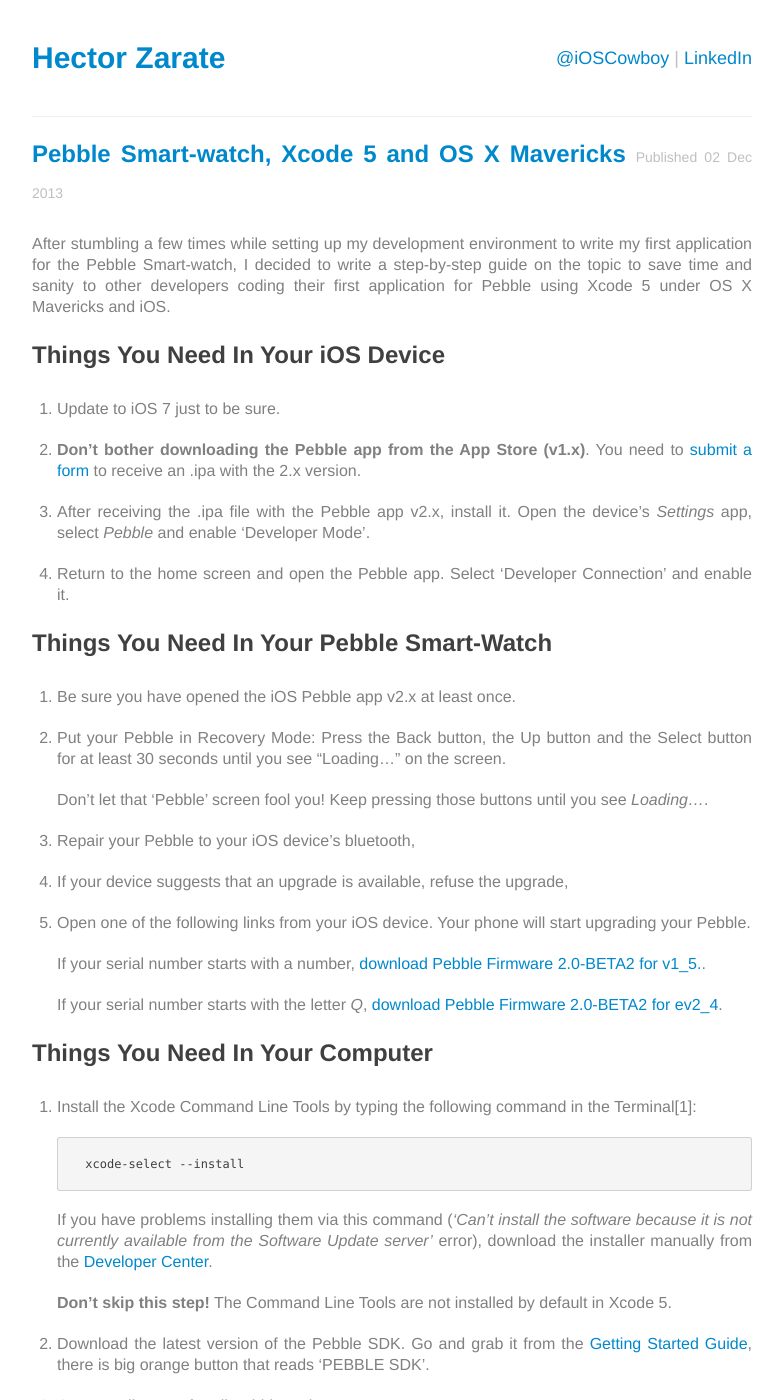
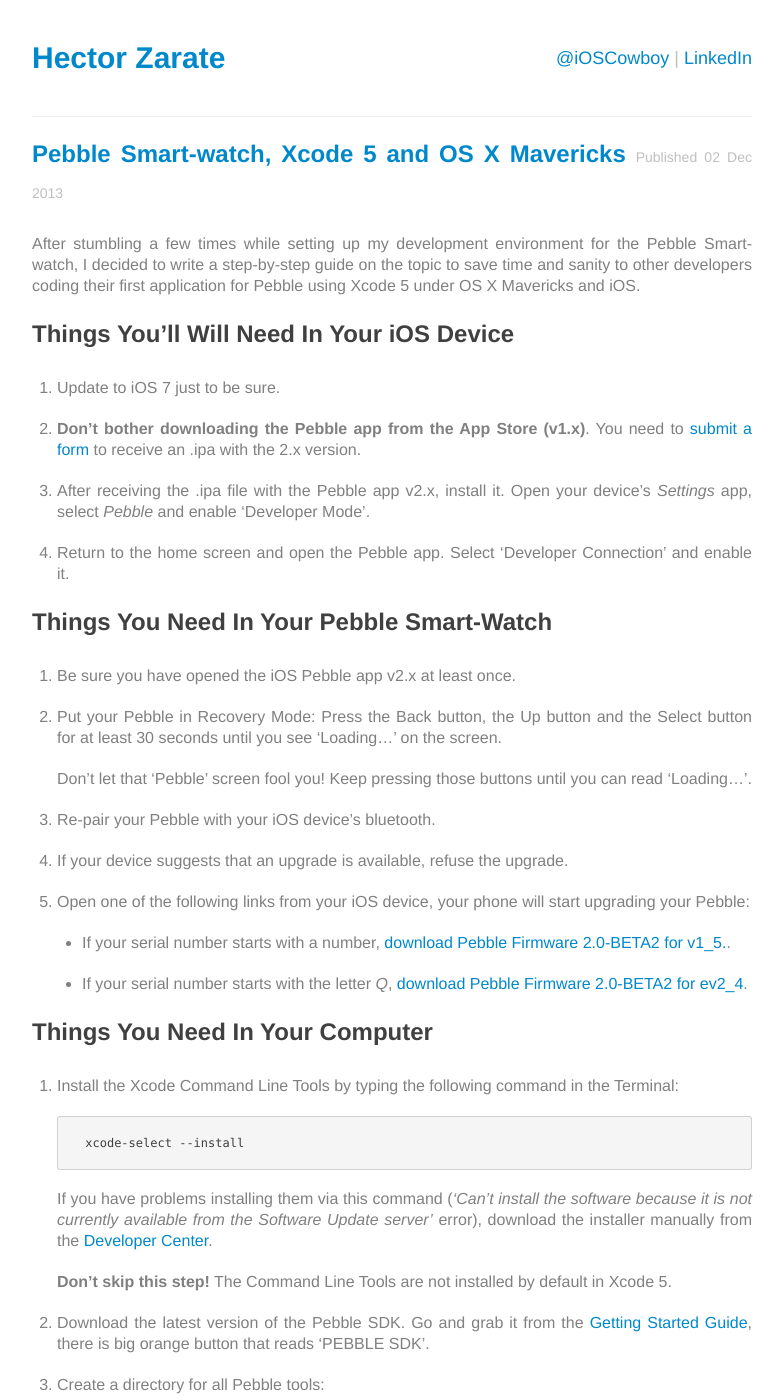
Before and after one commit to ChocoChipset/iOSCowboy.github.io, a Jekyll site: the page built from _posts/2013-12-02-pebble-mavericks-and-xcode-5.md, in a window 1280 px wide and 1400 px high. Shown: the whole window, without its empty margins (248-1031 px from the left). Built offline with Jekyll 4.4.1, drawn with Linux system fonts in a browser that asks for light colours; Markdown is read by kramdown in place of the engine named in the settings; some of the changed text lies outside the part shown.

Commit message:
Some grammar in post about Pebble

````diff
--- a/_posts/2013-12-02-pebble-mavericks-and-xcode-5.md
+++ b/_posts/2013-12-02-pebble-mavericks-and-xcode-5.md
@@ -3,16 +3,16 @@
 title: Pebble Smart-watch, Xcode 5 and OS X Mavericks
 ---
 
-After stumbling a few times while setting up my development environment to write my first application for the Pebble Smart-watch, I decided to write a step-by-step guide on the topic to save time and sanity to other developers coding their first application for Pebble using Xcode 5 under OS X Mavericks and iOS.
+After stumbling a few times while setting up my development environment  for the Pebble Smart-watch, I decided to write a step-by-step guide on the topic to save time and sanity to other developers coding their first application for Pebble using Xcode 5 under OS X Mavericks and iOS.
 
-## Things You Need In Your iOS Device
+## Things You'll Will Need In Your iOS Device
 
 0. Update to iOS 7 just to be sure.
 
 1. **Don't bother downloading the Pebble app from the App Store (v1.x)**. You need to [submit a form](https://docs.google.com/a/pulse-dev.net/forms/d/14r3MHPsdH5ha-BCkfuquQuAKuQSEJLmxm--XXpBA8mg/viewform) to receive an .ipa with the 2.x version.
 
 2. After receiving the .ipa file with the Pebble app v2.x, install it.
-	Open the device's *Settings* app, select *Pebble* and enable 'Developer Mode'.
+	Open your device's *Settings* app, select *Pebble* and enable 'Developer Mode'.
 
 3. Return to the home screen and open the Pebble app.
 	Select 'Developer Connection' and enable it.
@@ -21,23 +21,23 @@
 
 0. Be sure you have opened the iOS Pebble app v2.x at least once.
 
-1. Put your Pebble in Recovery Mode: Press the Back button, the Up button and the Select button for at least 30 seconds until you see “Loading…” on the screen.
+1. Put your Pebble in Recovery Mode: Press the Back button, the Up button and the Select button for at least 30 seconds until you see 'Loading…' on the screen.
 
-	Don't let that 'Pebble' screen fool you! Keep pressing those buttons until you see *Loading...*.
+	Don't let that 'Pebble' screen fool you! Keep pressing those buttons until you can read 'Loading...'.
 
-2. Repair your Pebble to your iOS device's bluetooth,
+2. Re-pair your Pebble with your iOS device's bluetooth.
 
-3. If your device suggests that an upgrade is available, refuse the upgrade,
+3. If your device suggests that an upgrade is available, refuse the upgrade.
 
-4. Open one of the following links from your iOS device. Your phone will start upgrading your Pebble.
+4. Open one of the following links from your iOS device, your phone will start upgrading your Pebble:
 
-	If your serial number starts with a number, [download Pebble Firmware 2.0-BETA2 for v1_5.](https://developer.getpebble.com/2/download/Pebble-2.0-BETA2-ev2_4.pbz).
+	* If your serial number starts with a number, [download Pebble Firmware 2.0-BETA2 for v1_5.](https://developer.getpebble.com/2/download/Pebble-2.0-BETA2-ev2_4.pbz).
 
-	If your serial number starts with the letter *Q*, [download Pebble Firmware 2.0-BETA2 for ev2_4](https://developer.getpebble.com/2/download/Pebble-2.0-BETA2-v1_5.pbz).
+	* If your serial number starts with the letter *Q*, [download Pebble Firmware 2.0-BETA2 for ev2_4](https://developer.getpebble.com/2/download/Pebble-2.0-BETA2-v1_5.pbz).
 
 ## Things You Need In Your Computer
 
-1. Install the Xcode Command Line Tools by typing the following command in the Terminal[1]:
+1. Install the Xcode Command Line Tools by typing the following command in the Terminal:
 
 	```
 	xcode-select --install
@@ -71,7 +71,7 @@
 
 7. Download the toolchain for OS X ([arm-cs-tools-macos-universal-static.tar.gz](http://assets.getpebble.com.s3-website-us-east-1.amazonaws.com/sdk/arm-cs-tools-macos-universal-static.tar.gz)).
 
-8. Extract the compressed file inside ```~/pebble-dev/PebbleSDK-2.0-BETA2```.  Be sure you end with something like: ```~/pebble-dev/PebbleSDK-2.0-BETA2/arm-cs-tools```.
+8. Extract that compressed file inside ```~/pebble-dev/PebbleSDK-2.0-BETA2```.  Be sure you end with something like: ```~/pebble-dev/PebbleSDK-2.0-BETA2/arm-cs-tools```.
 
 9. Install the Python packet manager, pip:
 
````
